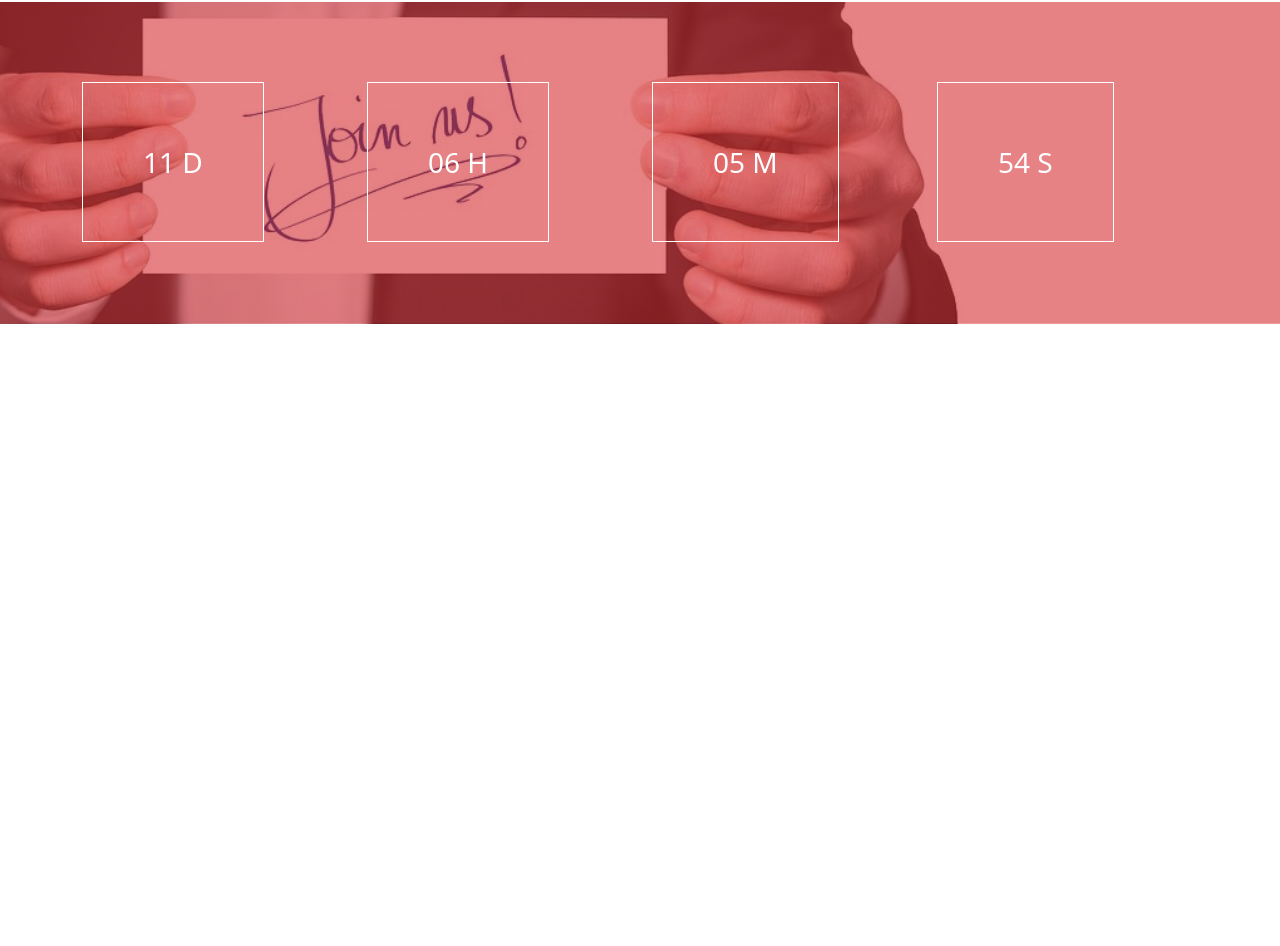
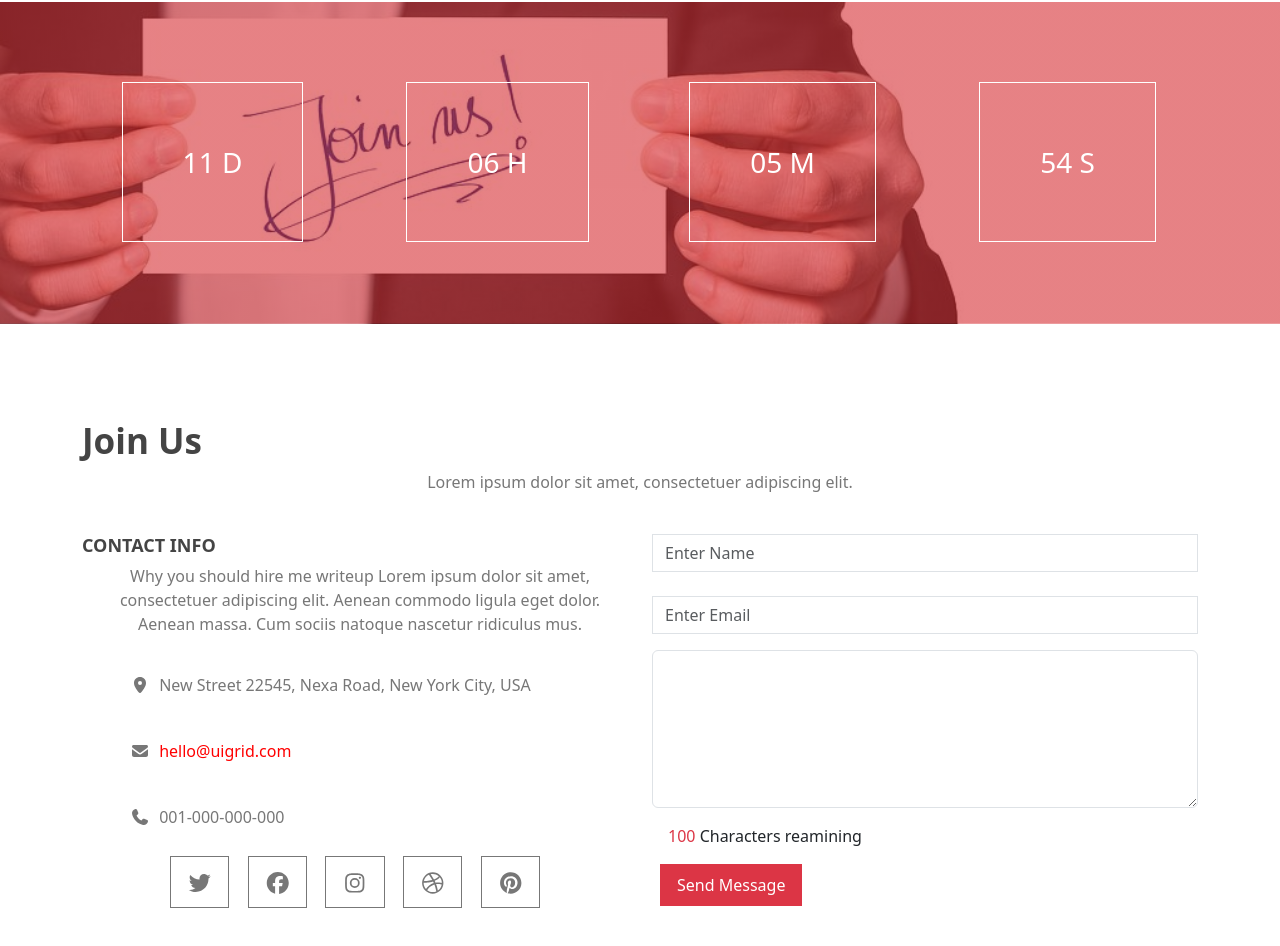
Before and after one commit to seifmuhammedd/jQuery, a plain HTML site: page index.html in a window 1280 px wide. Shown: the part 996-1942 px from the top of the page. Before the commit the page ends 1320 px from the top, so only its background shows below. Drawn offline with Linux system fonts and the light colour scheme.

Commit message:
added contact section

```diff
--- a/css/style.css
+++ b/css/style.css
@@ -99,3 +99,53 @@ aside .close:hover {
 }
 
 /* contact CSS */
+
+.contact h2{
+    font-size: 35px;
+    line-height: 42px;
+    font-weight: 700;
+    color: rgb(68, 68, 68);
+}
+.contact .upper-text{
+    font-weight: 300;
+    color: rgb(119, 119, 119);
+}
+
+.contact h3{
+    font-size: 18px;
+    line-height: 22px;
+    font-weight: 900;
+    color: rgb(68, 68, 68);
+}
+
+.contact .contact-text{
+    color: rgb(119, 119, 119);
+    text-align: center;
+    padding-left: 10px;
+}
+
+.contact li{
+    padding-block: 20px;
+    color: rgb(119, 119, 119);
+    line-height: 26px;
+}
+
+.contact li span{
+    margin-left: 5px;
+}
+
+.contact .special{
+    color: red;
+}
+
+.links span{
+    border: 1px solid rgb(119, 119, 119);
+    color: rgb(119, 119, 119);
+    padding: 10px 15px;
+    font-size: 22px;
+    margin-inline: 7px;
+    transition: all 0.2s;
+}
+.links span:hover{
+    background-color: red;
+}
--- a/index.html
+++ b/index.html
@@ -31,7 +31,7 @@
 
         <!-- Home Section -->
 
-        <section class="home d-flex justify-content-center align-items-center">
+        <section class="home d-flex justify-content-center align-items-center" id="Home">
             <div class="home-content text-center text-white">
                 <h2>ُEgyptian Party</h2>
                 <p>Let's have Fun</p>
@@ -77,26 +77,26 @@
 
         <!-- Event Section -->
 
-        <section class="event py-5">
+        <section class="event py-5" id="Duration">
             <div class="container py-5">
+                <div id="getting-started"></div>
                 <div class="row text-white py-5">
-                    <div id="getting-started"></div>
-                    <div class="col-md-3">
+                    <div class="col-md-3 text-center">
                         <div class="inner">
                             <span class="h3" id="day"></span>
                         </div>
                     </div>
-                    <div class="col-md-3">
+                    <div class="col-md-3 text-center">
                         <div class="inner">
                             <span class="h3" id="hour"></span>
                         </div>
                     </div>
-                    <div class="col-md-3">
+                    <div class="col-md-3 text-center">
                         <div class="inner">
                             <span class="h3" id="minute"></span>
                         </div>
                     </div>
-                    <div class="col-md-3">
+                    <div class="col-md-3 text-center">
                         <div class="inner">
                             <span class="h3" id="seconed"></span>
                         </div>
@@ -107,9 +107,46 @@
 
         <!-- Contact Section -->
 
-        <section class="contact">
+        <section class="contact mt-5 py-5" id="Contact">
             <div class="container">
-
+                <h2 id="Details">Join Us</h2>
+                <p class="text-center upper-text">Lorem ipsum dolor sit amet, consectetuer adipiscing elit.</p>
+                <div class="row pt-4 g-4">
+                    <div class="col-md-6">
+                        <h3>CONTACT INFO</h3>
+                        <p class="contact-text">Why you should hire me writeup Lorem ipsum dolor sit amet, consectetuer
+                            adipiscing elit.
+                            Aenean commodo ligula eget dolor. Aenean massa. Cum sociis natoque nascetur ridiculus mus.
+                        </p>
+                        <ul class="list-unstyled px-5">
+                            <li><i class="fa-solid fa-location-dot"></i> <span> New Street 22545, Nexa Road, New York
+                                    City, USA</span></li>
+                            <li><i class="fa-solid fa-envelope"></i> <span class="special"> hello@uigrid.com</span></li>
+                            <li><i class="fa-solid fa-phone"></i> <span> 001-000-000-000</span></li>
+                        </ul>
+                        <div class="links text-center">
+                            <span><i class="fa-brands fa-twitter"></i></span>
+                            <span><i class="fa-brands fa-facebook"></i></span>
+                            <span><i class="fa-brands fa-instagram"></i></span>
+                            <span><i class="fa-brands fa-dribbble"></i></span>
+                            <span><i class="fa-brands fa-pinterest"></i></span>
+                        </div>
+                    </div>
+                    <div class="col-md-6">
+                        <div class="mb-4">
+                            <input type="text" class="form-control rounded-0" id="nameInput" placeholder="Enter Name">
+                        </div>
+                        <div class="mb-3">
+                            <input type="email" class="form-control rounded-0" id="exampleFormControlInput1"
+                                placeholder="Enter Email">
+                        </div>
+                        <div class="mb-3">
+                            <textarea class="form-control" id="textAreaInput" rows="6" maxlength="100"></textarea>
+                        </div>
+                        <p class="ms-3 p-counter"><span class="text-danger counter">100</span> <span class="chars">Characters reamining</span></p>
+                        <button class="btn btn-danger px-3 py-2 rounded-0 ms-2">Send Message</button>
+                    </div>
+                </div>
             </div>
         </section>
     </main>
--- a/js/index.js
+++ b/js/index.js
@@ -1,22 +1,38 @@
 /// <reference types="../@types/jquery" />
 
-$(".open span").on("click",function(){
-    $("aside").css("left" , "0")
+$(".open span").on("click", function () {
+  $("aside").css("left", "0");
+});
+
+$(".close").on("click", function () {
+  let sideBarWidth = $("aside").innerWidth();
+  $("aside").css("left", -sideBarWidth);
+});
+
+// Scroll
+// $(".sidebar .links a").on("click",function(){
+//     let sectionID = $(this).attr("href")
+//     let sectionOffset = $(sectionID).offset().top
+//     $("body,html").animate({scrollTop:sectionOffset},1000)
+// })
+
+$(".singers h3").on("click", function () {
+  $(this).next().slideToggle(1000);
+  $(".singers .slider").not($(this).next()).slideUp(1000);
+});
+
+$("#getting-started").countdown("2024/11/09", function (event) {
+  $("#day").html(event.strftime(" %D D"));
+  $("#hour").html(event.strftime("%H H"));
+  $("#minute").html(event.strftime("%M M"));
+  $("#seconed").html(event.strftime("%S S"));
+});
+
+$("textarea").on("keyup" , function(){
+    let textLength = $(this).val().length;
+    if (textLength >= 100){
+        $(".counter").html("No characters remaining").css("color" , "red")
+    }else{
+        $(".counter").html(100-textLength)
+    }
 })
-
-$(".close").on("click",function(){
-    let sideBarWidth = $("aside").innerWidth()
-    $("aside").css("left" , -sideBarWidth)
-})
-
-$(".singers h3").on("click",function(){
-    $(this).next().slideToggle(1000)
-    $(".singers .slider").not($(this).next()).slideUp(1000)
-})
-
-$('#getting-started').countdown('2024/11/09', function(event) {
-    $("#day").html(event.strftime(' %D D'));
-    $("#hour").html(event.strftime('%H H'));
-    $("#minute").html(event.strftime('%M M'));
-    $("#seconed").html(event.strftime('%S S'));
-  });
```
